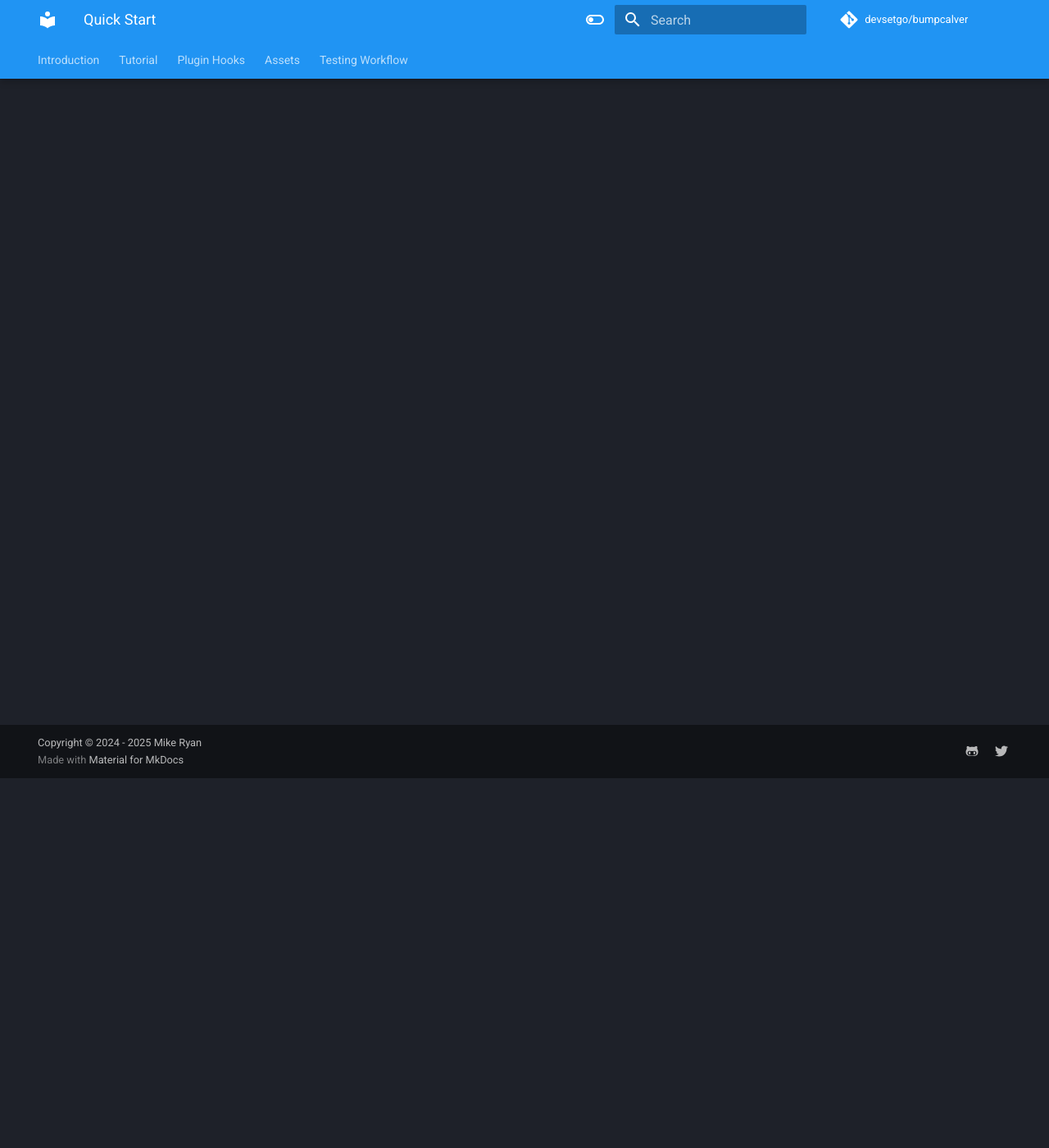
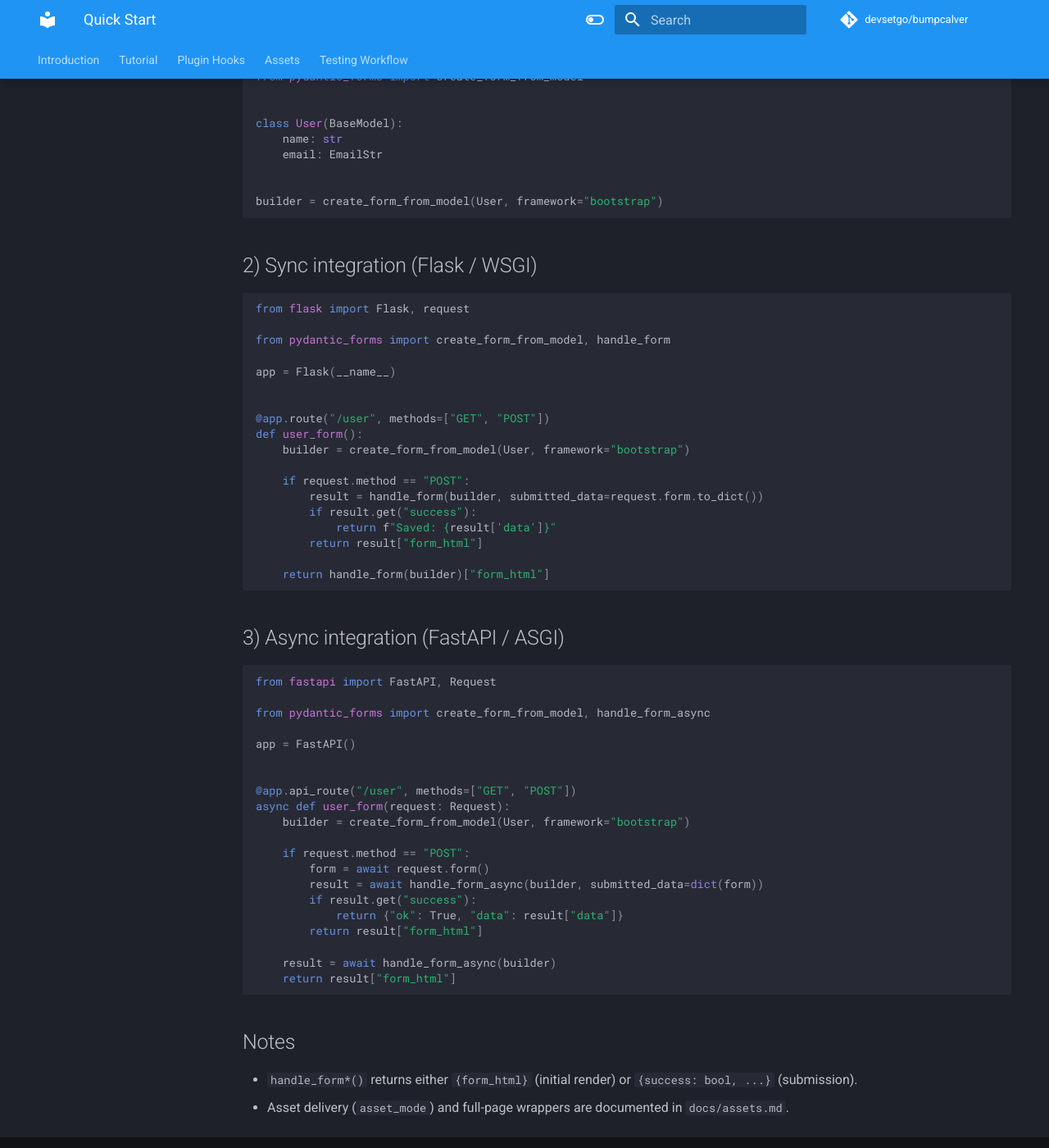
Before and after one commit to devsetgo/pydantic-schemaforms, an MkDocs documentation site: the page built from docs/quickstart.md, in a window 1280 px wide and 1400 px high, scrolled down 451 px. Shown: the whole window at 82% size. Built offline with MkDocs 1.6.1 and Material for MkDocs 9.7.7, drawn with Linux system fonts in a browser that asks for light colours; comment, search, counter and statistics services are not loaded; the version menu is left out; some of the changed text lies outside the part shown.

Commit message:
Implemented item 9: one canonical sync + one canonical async entry point, and documented it.
What changed

Added handle_form() and handle_form_async() as the blessed sync/async integration entry points in adapters.py.
Updated FormIntegration.sync_integration() / async_integration() to route through those canonical functions (so there’s truly one code path).
Re-exported the new functions via __init__.py and the root package __init__.py.
Added tests covering the new entry points in test_integration.py.
Filled in the previously-empty Quick Start with the canonical usage patterns in quickstart.md.
Tooling follow-up (so make tests stays stable)

Excluded generated *-badge.svg files from pre-commit EOF normalization in .pre-commit-config.yaml (these badges are generated during make tests).
Verification

pytest: 248 passed, 1 warning
python -m pre_commit run -a: pass
make tests: pass (end-to-end)

````diff
--- a/.pre-commit-config.yaml
+++ b/.pre-commit-config.yaml
@@ -1,4 +1,4 @@
-exclude: '^(htmlcov/|coverage\.xml|report\.xml|debug_.*\.html)'
+exclude: '^(htmlcov/|coverage\.xml|report\.xml|debug_.*\.html|.*-badge\.svg)'
 
 repos:
   - repo: https://github.com/pre-commit/pre-commit-hooks
--- a/docs/quickstart.md
+++ b/docs/quickstart.md
@@ -1 +1,77 @@
 # Quick Start
+
+This page shows the **one recommended way** to integrate pydantic-forms into an app:
+
+- Build a `FormBuilder` (often via `create_form_from_model()`)
+- Use exactly one handler per runtime:
+  - Sync: `handle_form()`
+  - Async: `handle_form_async()`
+
+## 1) Build a form from a Pydantic model
+
+```python
+from pydantic import BaseModel, EmailStr
+
+from pydantic_forms import create_form_from_model
+
+
+class User(BaseModel):
+    name: str
+    email: EmailStr
+
+
+builder = create_form_from_model(User, framework="bootstrap")
+```
+
+## 2) Sync integration (Flask / WSGI)
+
+```python
+from flask import Flask, request
+
+from pydantic_forms import create_form_from_model, handle_form
+
+app = Flask(__name__)
+
+
+@app.route("/user", methods=["GET", "POST"])
+def user_form():
+    builder = create_form_from_model(User, framework="bootstrap")
+
+    if request.method == "POST":
+        result = handle_form(builder, submitted_data=request.form.to_dict())
+        if result.get("success"):
+            return f"Saved: {result['data']}"
+        return result["form_html"]
+
+    return handle_form(builder)["form_html"]
+```
+
+## 3) Async integration (FastAPI / ASGI)
+
+```python
+from fastapi import FastAPI, Request
+
+from pydantic_forms import create_form_from_model, handle_form_async
+
+app = FastAPI()
+
+
+@app.api_route("/user", methods=["GET", "POST"])
+async def user_form(request: Request):
+    builder = create_form_from_model(User, framework="bootstrap")
+
+    if request.method == "POST":
+        form = await request.form()
+        result = await handle_form_async(builder, submitted_data=dict(form))
+        if result.get("success"):
+            return {"ok": True, "data": result["data"]}
+        return result["form_html"]
+
+    result = await handle_form_async(builder)
+    return result["form_html"]
+```
+
+## Notes
+
+- `handle_form*()` returns either `{form_html}` (initial render) or `{success: bool, ...}` (submission).
+- Asset delivery (`asset_mode`) and full-page wrappers are documented in `docs/assets.md`.
--- a/pydantic_forms/__init__.py
+++ b/pydantic_forms/__init__.py
@@ -56,6 +56,8 @@ from .integration import (
     create_form_from_model,
     create_login_form,
     create_registration_form,
+    handle_form,
+    handle_form_async,
     render_form_page,
 )
 # Live validation system
@@ -177,6 +179,8 @@ __all__ = [
     "SPECIALIZED_INPUTS",
     # Framework integration
     "FormIntegration",
+    "handle_form",
+    "handle_form_async",
 ] + list(_INPUT_EXPORTS)
 
 # Quick start documentation
````
Also changed, not shown: docs/review.md (+12 -5 lines), report.xml (+1 -1 lines), coverage-badge.svg, tests-badge.svg, 4 other files.
